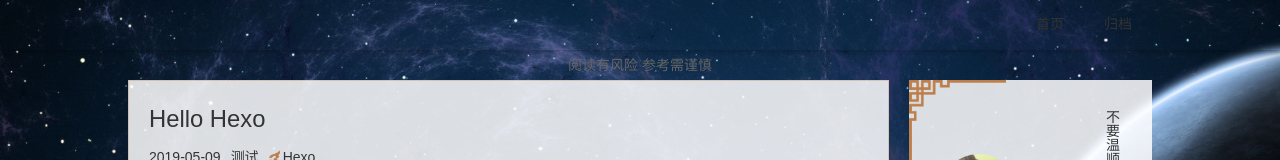
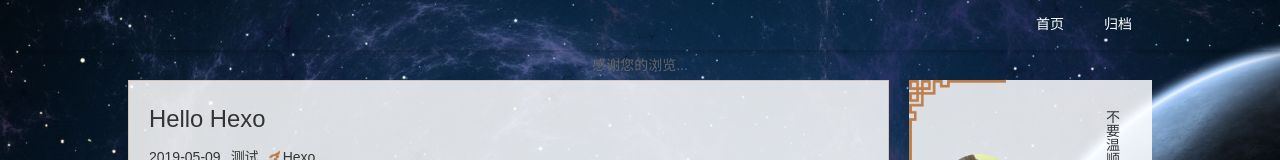
Before and after one commit to 413749123/413749123.github.io, a plain HTML site: page index.html in a window 1280 px wide. Shown: the top 160 px of the page. Drawn offline with nearby package versions, Linux system fonts and the light colour scheme; some packages are replaced by stand-ins of ours; a script that the page names is missing.

Commit message:
Site updated: 2019-05-10 16:42:53

```diff
--- a/css/style.css
+++ b/css/style.css
@@ -318,7 +318,7 @@ html, body, #fullpage{
   box-shadow: 0 1px 6px rgba(0, 0, 0, .3)
 }
 #header::after{
-  content: "阅读有风险 参考需谨慎";
+  content: "感谢您的浏览...";
   display: block;
   text-align: center;
   line-height: 30px;
@@ -340,6 +340,7 @@ html, body, #fullpage{
 }
 .nav-box a {
   padding: 14px 20px;
+  color:white;
   display: block;
 }
 .mobile-nav-box{
```
